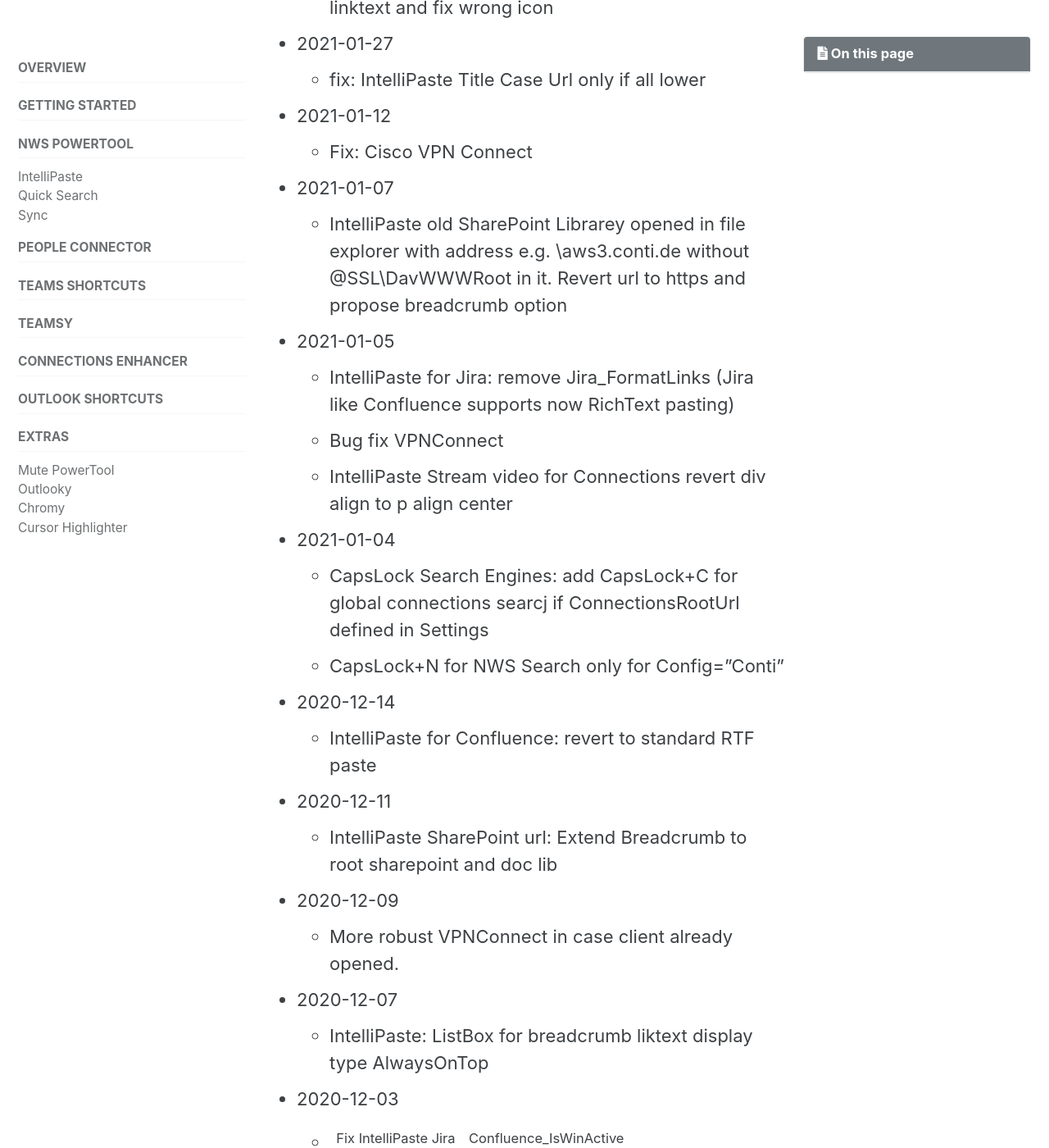
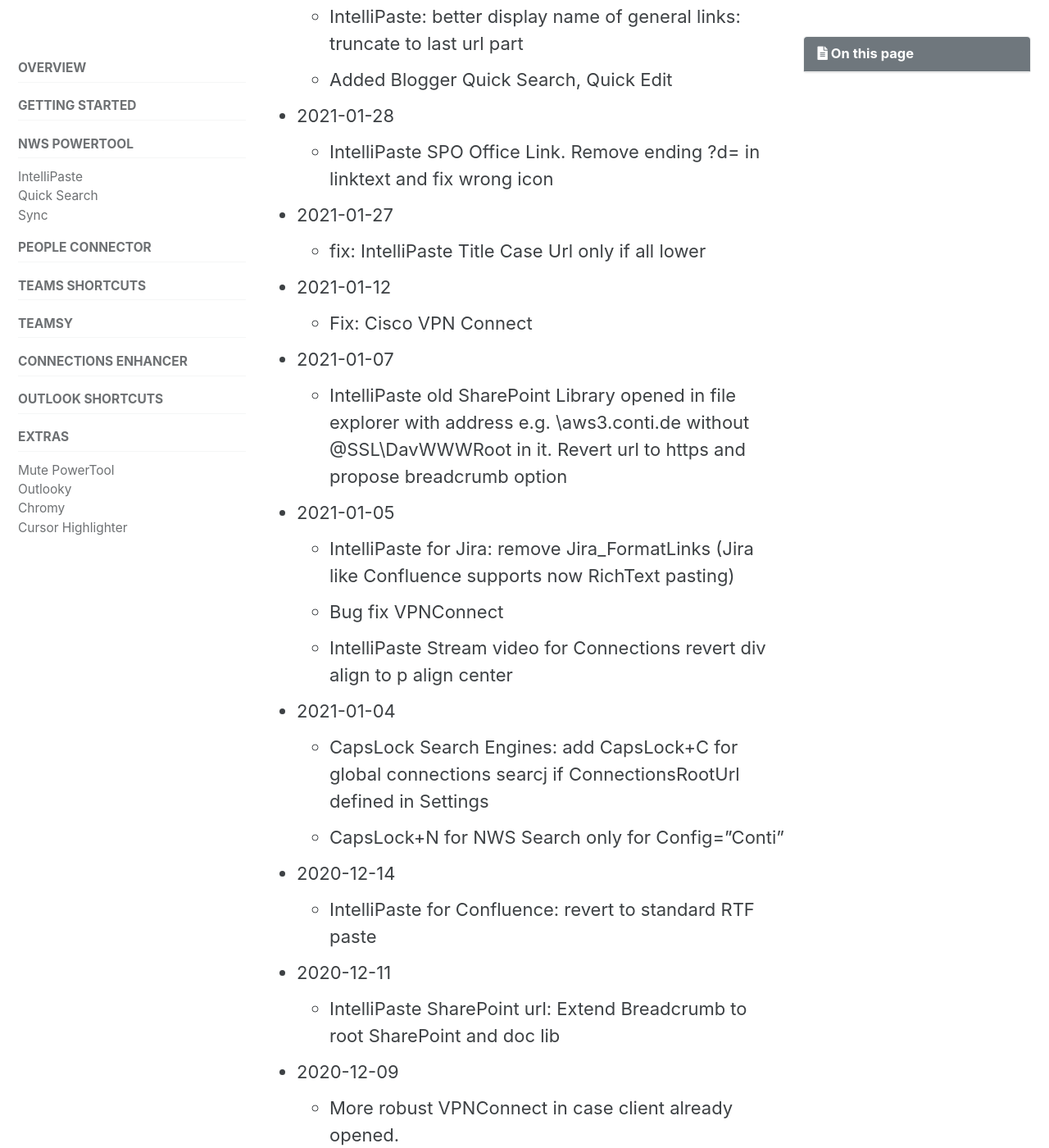
Before and after one commit to tdalon/ahk, a Jekyll site: the page built from docs/_pages/NWS-PowerTool-Changelog.md, in a window 1280 px wide and 1400 px high, scrolled down 3697 px. Shown: the whole window at 82% size. Built offline with Jekyll 4.4.1, drawn with Linux system fonts in a browser that asks for light colours; cached includes are drawn as plain includes; comment, search, counter and statistics services are not loaded; some of the changed text lies outside the part shown.

```diff
--- a/docs/_pages/NWS-PowerTool-Changelog.md
+++ b/docs/_pages/NWS-PowerTool-Changelog.md
@@ -66,7 +70,7 @@ excerpt: "Release notes for NWS PowerTool."
 * 2021-01-12
 	- Fix: Cisco VPN Connect
 * 2021-01-07
-	- IntelliPaste old SharePoint Librarey opened in file explorer with address e.g. \\aws3.conti.de without @SSL\\DavWWWRoot in it. Revert url to https and propose breadcrumb option
+	- IntelliPaste old SharePoint Library opened in file explorer with address e.g. \\aws3.conti.de without @SSL\\DavWWWRoot in it. Revert url to https and propose breadcrumb option
 * 2021-01-05
 	- IntelliPaste for Jira: remove Jira_FormatLinks (Jira like Confluence supports now RichText pasting)
 	- Bug fix VPNConnect
@@ -77,11 +81,11 @@ excerpt: "Release notes for NWS PowerTool."
 * 2020-12-14
 	- IntelliPaste for Confluence: revert to standard RTF paste
 * 2020-12-11
-	- IntelliPaste SharePoint url: Extend Breadcrumb to root sharepoint and doc lib
+	- IntelliPaste SharePoint url: Extend Breadcrumb to root SharePoint and doc lib
 * 2020-12-09
 	- More robust VPNConnect in case client already opened.
 * 2020-12-07
-  - IntelliPaste: ListBox for breadcrumb liktext display type AlwaysOnTop
+  - IntelliPaste: ListBox for breadcrumb linktext display type AlwaysOnTop
 * 2020-12-03
   - Fix IntelliPaste Jira|Confluence_IsWinActive
   - Fix IntelliPaste links: Upper case and replace - by spaces from link display text. Fix upper case full links.
@@ -137,7 +141,7 @@ excerpt: "Release notes for NWS PowerTool."
 * 2020-09-09
     * IntelliPaste support new YouTube links starting with https://youtu.be/ (before only www.youtube.com/)
 * 2020-08-07
-    * Fix IntelliPaste link to Ms Teams Team
+    * Fix IntelliPaste link to MS Teams Team
     * Change icon from 42 to power
 * 2020-08-05
     * PowerTools.ini
```
Also changed, not shown: other parts of docs/_pages/NWS-PowerTool-Changelog.md (+6 -2 lines), 5 other files.
